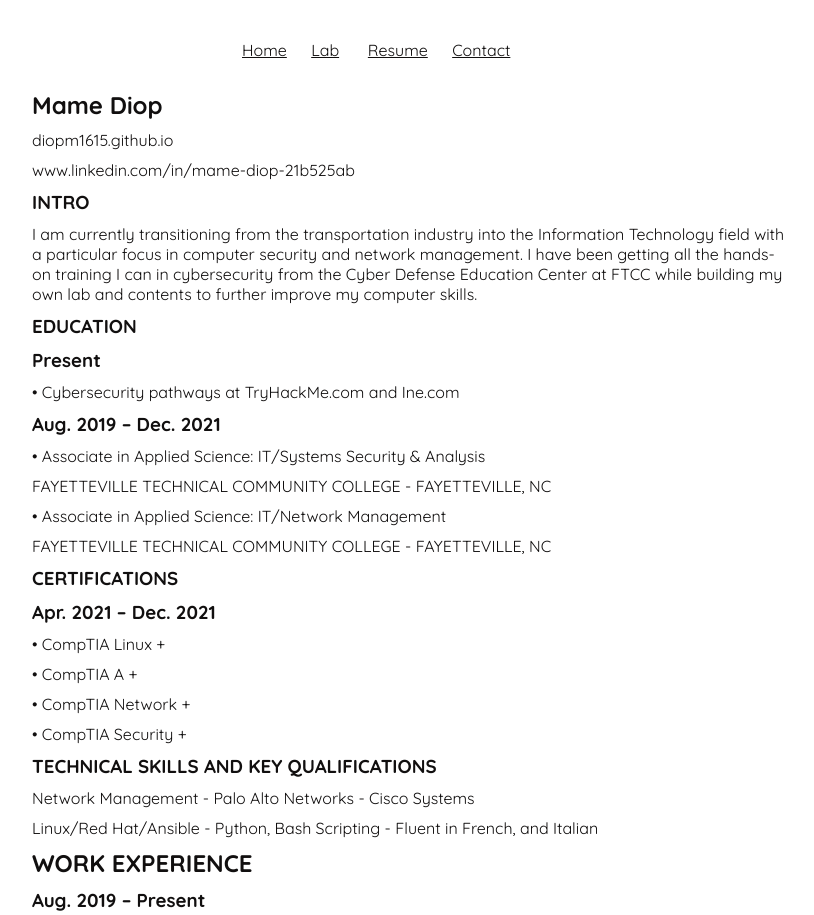
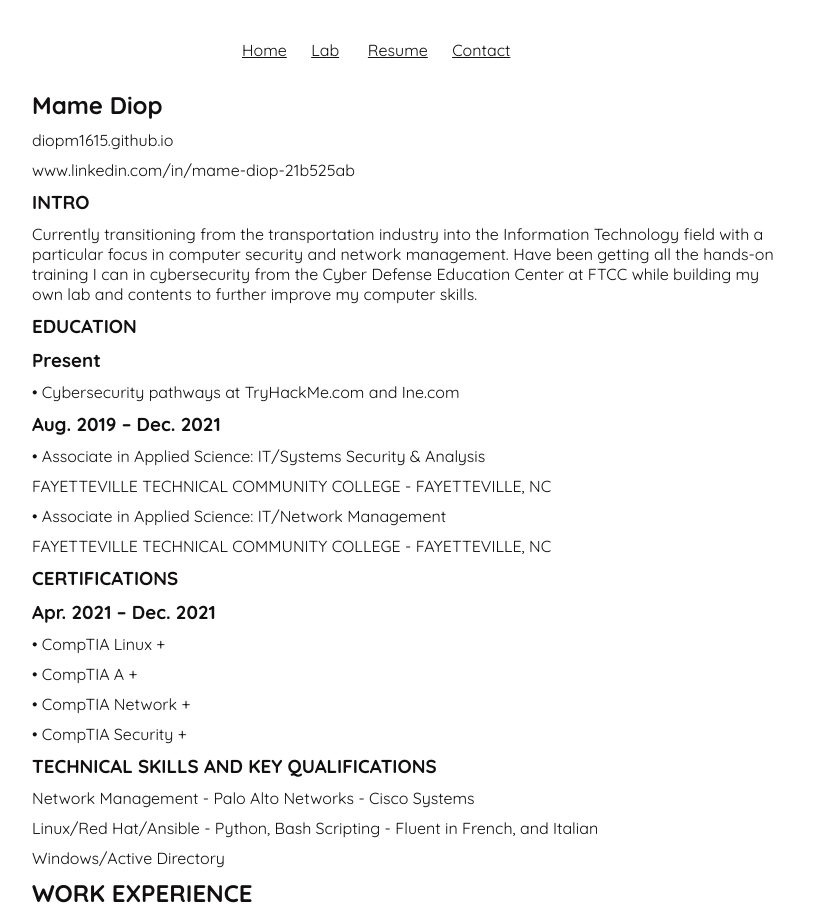
Before and after one commit to diopm1615/diopm1615.github.io, a plain HTML site: page Resume.html in a window 1280 px wide. Shown: the top 915 px of the page, without its empty margins (98-912 px from the left). Drawn offline with Linux system fonts and the light colour scheme.

Commit message:
new commit

```diff
--- a/Resume.html
+++ b/Resume.html
@@ -21,10 +21,10 @@
     <p>diopm1615.github.io</p>
     <p>www.linkedin.com/in/mame-diop-21b525ab</p>
     <h3>INTRO</h3>
-    <p>I am currently transitioning from the transportation industry into the Information
-    Technology field with a particular focus in computer security and network management. I have been getting all the hands-on training
-    I can in cybersecurity from the Cyber Defense Education Center at FTCC while building my own lab and contents to further improve my
-    computer skills.</p>
+    <p>Currently transitioning from the transportation industry into the Information Technology field with a particular
+        focus in computer security and network management. Have been getting all the hands-on training I can in
+        cybersecurity from the Cyber Defense Education Center at FTCC while building my own lab and contents to
+        further improve my computer skills.</p>
     <h3>EDUCATION</h3>
     <h3>Present</h3>
     <p>•	Cybersecurity pathways at TryHackMe.com and Ine.com</p>
@@ -42,6 +42,7 @@
     <h3>TECHNICAL SKILLS AND KEY QUALIFICATIONS</h3>
     <p>Network Management - Palo Alto Networks - Cisco Systems</p>
     <p>Linux/Red Hat/Ansible - Python, Bash Scripting - Fluent in French, and Italian</p>
+    <p>Windows/Active Directory</p>
     <h2>WORK EXPERIENCE</h3>
     <h3>Aug. 2019 – Present</h3>
     <p>•	Assembling and configuring computers with Linux and/or Windows 10 OS.
```
Also changed, not shown: Lab.html (+5 -0 lines).
